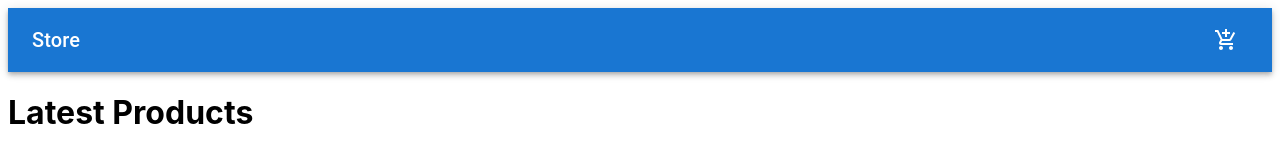
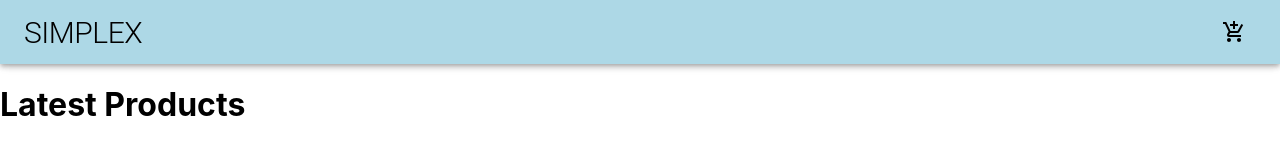
Before and after one commit to Recoded-BPRM-Turkey-FEW-2022/react-ecommerce-ninjas-store, a React (Create React App) app: page / in a window 1280 px wide. Shown: the top 144 px of the page. Built offline with nearby package versions, Linux system fonts and the light colour scheme; data requests are answered from the project's data file.

Commit message:
edit navbar styling

```diff
--- a/src/App.js
+++ b/src/App.js
@@ -50,10 +50,8 @@ export default function App() {
         let badgeContent = cartItems.reduce((acc, item) => acc + item.qty, 0);
         return badgeContent;
     };
-
     return (
-        <Router>
-            <div>
+        <Router style={{ padding: 0 }}>
             <Navbar
                 products={products}
                 setProducts={setProducts}
@@ -93,7 +91,6 @@ export default function App() {
                     }
                 ></Route>
             </Routes>
-            </div>
         </Router>
     );
 }
--- a/src/components/Navbar.jsx
+++ b/src/components/Navbar.jsx
@@ -18,6 +18,7 @@ import Cart from "./Cart";
 import Divider from "@mui/material/Divider";
 
 import { useNavigate, Link } from "react-router-dom";
+import { lightBlue } from "@mui/material/colors";
 
 export default function ButtonAppBar({
   products,
@@ -118,12 +119,16 @@ export default function ButtonAppBar({
 
   return (
     <Box sx={{ flexGrow: 1 }}>
-      <AppBar position="static">
-        <Toolbar>
+      <AppBar position="sticky" >
+        <Toolbar id='Toolbar' sx={{
+          backgroundColor: "lightblue",
+          color: "black",
+          height: 10,
+        }}>
           <Typography
-            variant="h6"
+            variant="h1"
             component="div"
-            sx={{ flexGrow: 1, cursor: "pointer" }}
+            sx={{ flexGrow: 1, cursor: "pointer", fontSize: 30 }}
             onClick={() => {
               navigate("/");
               noCatogorie();
@@ -133,7 +138,7 @@ export default function ButtonAppBar({
             }}
             style={{}}
           >
-            Store
+            SIMPLEX
           </Typography>
 
           {window.location.href === `http://localhost:3000/` ? (
@@ -146,9 +151,9 @@ export default function ButtonAppBar({
               autoComplete="off"
             >
               <TextField
-              sx={{ input: { color: "white" } }}
+                sx={{ input: { color: "black" } }}
                 InputLabelProps={{
-                style: { color: "#fff" },
+                  style: { color: "grey" },
                 }}
                 id="search"
                 label="Search"
@@ -175,7 +180,7 @@ export default function ButtonAppBar({
             autoComplete="off"
           >
             <TextField
-              sx={{ input: { color: "white" } }}
+              sx={{ input: { color: "black" } }}
               InputLabelProps={{
                 style: { color: "#fff" },
               }}
@@ -195,7 +200,7 @@ export default function ButtonAppBar({
 
           {window.location.href === `http://localhost:3000/` ? (
             <FormControl sx={{ m: 1, minWidth: 150 }} size="small">
-              <InputLabel id="demo-select-small" style={{ color: "white" }}>
+              <InputLabel id="demo-select-small" style={{ color: "black" }}>
                 Categories
               </InputLabel>
               <Select
@@ -204,6 +209,9 @@ export default function ButtonAppBar({
                 value={categorie}
                 label="categorie"
                 onChange={categorieHandleChange}
+                sx={{
+                  backgroundColor: "lightBlue"
+                }}
               >
                 <MenuItem
                   value={0}
@@ -257,7 +265,7 @@ export default function ButtonAppBar({
 
           {window.location.href === `http://localhost:3000/` ? (
             <FormControl sx={{ m: 1, minWidth: 150 }} size="small">
-              <InputLabel id="filter-select-small" style={{ color: "white" }}>
+              <InputLabel id="filter-select-small" style={{ color: "black" }}>
                 Sort by
               </InputLabel>
               <Select
--- a/src/style.css
+++ b/src/style.css
@@ -3,3 +3,16 @@ p {
   font-family: -apple-system, BlinkMacSystemFont, 'Segoe UI', Roboto, Oxygen,
     Ubuntu, Cantarell, 'Open Sans', 'Helvetica Neue', sans-serif;
 }
+
+body {
+  padding: 0px;
+  margin: 0;
+}
+
+.css-6hp17o-MuiList-root-MuiMenu-list {
+  background-color: lightblue;
+}
+
+.css-7e0s21-MuiPaper-root-MuiAppBar-root {
+  position: sticky !important
+}
```
Also changed, not shown: src/components/Appbar.jsx (+6 -6 lines). Lines whose indentation alone changed are shown as unchanged.
